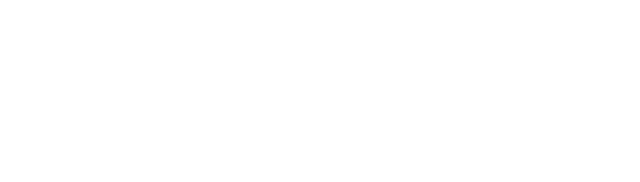
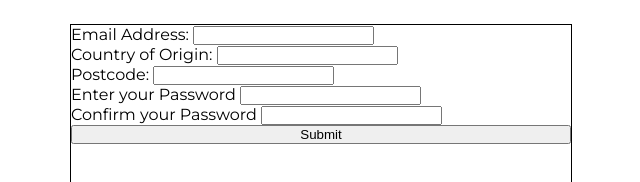
Before and after one commit to AStraightLine/form-validation-practice, a website built with webpack: page dist/index.html in a window 1280 px wide. Shown: the top 182 px of the page, without its empty margins (319-959 px from the left). Built offline with nearby package versions, Linux system fonts and the light colour scheme.

Commit message:
Basic form setup.

```diff
--- a/dist/index.html
+++ b/dist/index.html
@@ -10,6 +10,36 @@
     <title>Document</title>
 </head>
 <body>
-    <script src="main.js" type="text/javascript"></script>
+    <form novalidate>
+        <label for="mail">
+            <span class="formFieldLabel">Email Address:</span>
+            <input type="email" id="mail" name="mail" minlength="8" required>
+            <span id="mailError" class="error" aria-live="polite"></span>
+        </label>
+        <lbael for="country">
+            <span class="formFieldLabel">Country of Origin:</span>
+            <input type="text" id="country" name="country" required>
+            <span id="countryError" class="error" aria-live="polite"></span>
+        </lbael>
+        <label for="postcode">
+            <span class="formFieldLabel">Postcode:</span>
+            <input type="text" id="postcode" name="postcode"
+            pattern="([Gg][Ii][Rr] 0[Aa]{2})|((([A-Za-z][0-9]{1,2})|(([A-Za-z][A-Ha-hJ-Yj-y][0-9]{1,2})|(([A-Za-z][0-9][A-Za-z])|([A-Za-z][A-Ha-hJ-Yj-y][0-9][A-Za-z]?))))\s?[0-9][A-Za-z]{2})"
+            required>
+            <span id="postcodeError" class="error" aria-live="polite"></span>
+        </label>
+        <label for="pass">
+            <span class="formFieldLabel">Enter your Password</span>
+            <input type="password" id="pass" name="pass" required>
+            <span id="passwordError" class="error" aria-live="polite"></span>
+        </label>
+        <label for="passConfirm">
+            <span class="formFieldLabel">Confirm your Password</span>
+            <input type="password" id="passConfirm" name="passConfirm" required>
+            <span id="passwordConfirmError" class="error" aria-live="polite"></span>
+        </label>
+        <button>Submit</button>
+    </form>
+<script src="main.js" type="text/javascript"></script>
 </body>
 </html>
--- a/dist/styles/main.css
+++ b/dist/styles/main.css
@@ -4,5 +4,19 @@
 }
 
 body {
+    width: 100vw;
+    height: 100vh;
+    display: flex;
+    flex-direction: column;
+    justify-content: center;
+    align-items: center;
     font-family: 'Montserrat', sans-serif;
 }
+
+form {
+    width: 500px;
+    height: 750px;
+    display: flex;
+    flex-direction: column;
+    border: 1px solid black;
+}
```
